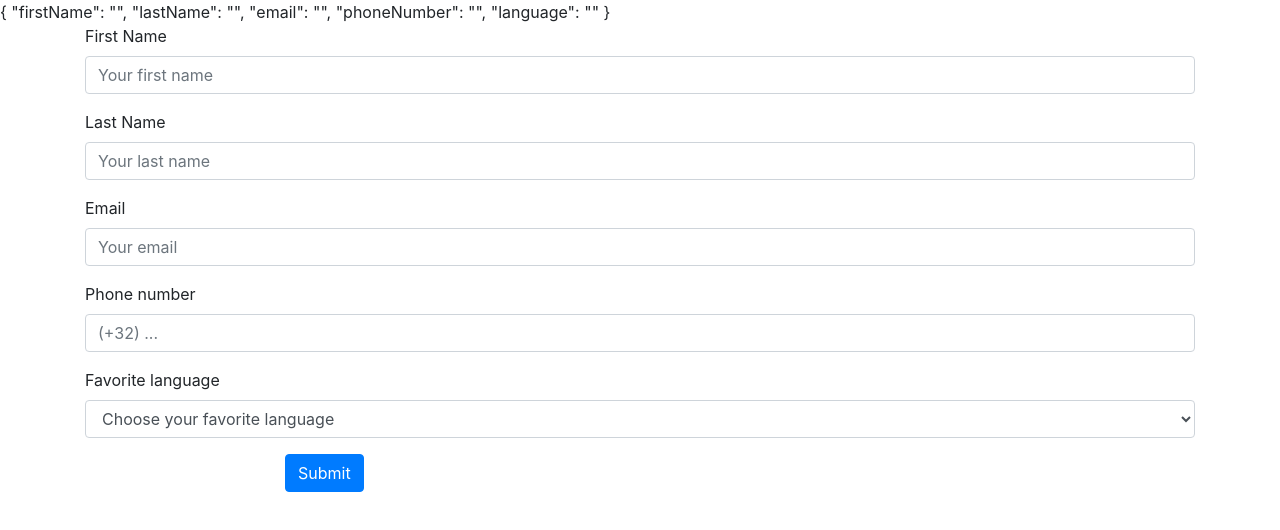
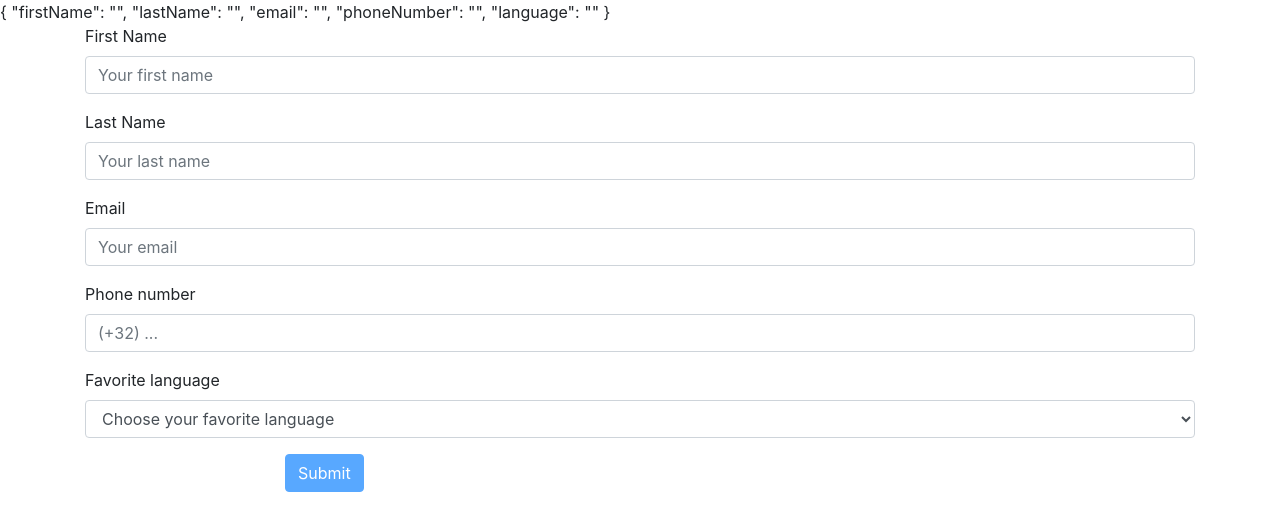
Before and after one commit to Tessakam/basic-angular-form, an Angular app in the folder friends/: page / in a window 1280 px wide. Shown: the top 530 px of the page. Built offline with nearby package versions, Linux system fonts and the light colour scheme.

Commit message:
button disabled

```diff
--- a/friends/src/app/app.component.html
+++ b/friends/src/app/app.component.html
@@ -2,7 +2,9 @@
 
 <!--#formName = variable with data of the form in realtime. -->
 <!--touched = prevents red border with empty fields -->
-<form #formName="ngForm">
+<!--"novalidate" = prevent the automatic browser validation -->
+
+<form method="post" #formFriends="ngForm" name="formFriends" novalidate>
   <div class="container">
     <div class="form-group">
       <label for="firstName">First Name</label>
@@ -35,9 +37,7 @@
 
     <div class="form-group">
       <label for="language">Favorite language</label>
-      <select class="form-control" id="language" name="language" required="required"
-              [class.error]="language.invalid && language.touched"
-              [(ngModel)]="friendModel.language" #language="ngModel">
+      <select class="form-control" id="language" name="language" required="required" [class.error]="language.invalid && language.touched" [(ngModel)]="friendModel.language" #language="ngModel">
         <option value="" selected disabled>Choose your favorite language</option>
         <option *ngFor="let language of listLanguages">{{ language}}</option>
       </select>
@@ -45,7 +45,7 @@
 
     <div class="form-group">
       <div class="col-sm-10 offset-sm-2">
-        <button type="submit" class="btn btn-primary">Submit</button>
+        <button [disabled]="formFriends.form.invalid" type="submit" id="submit" class="btn btn-primary">Submit</button>
       </div>
     </div>
   </div>
```
